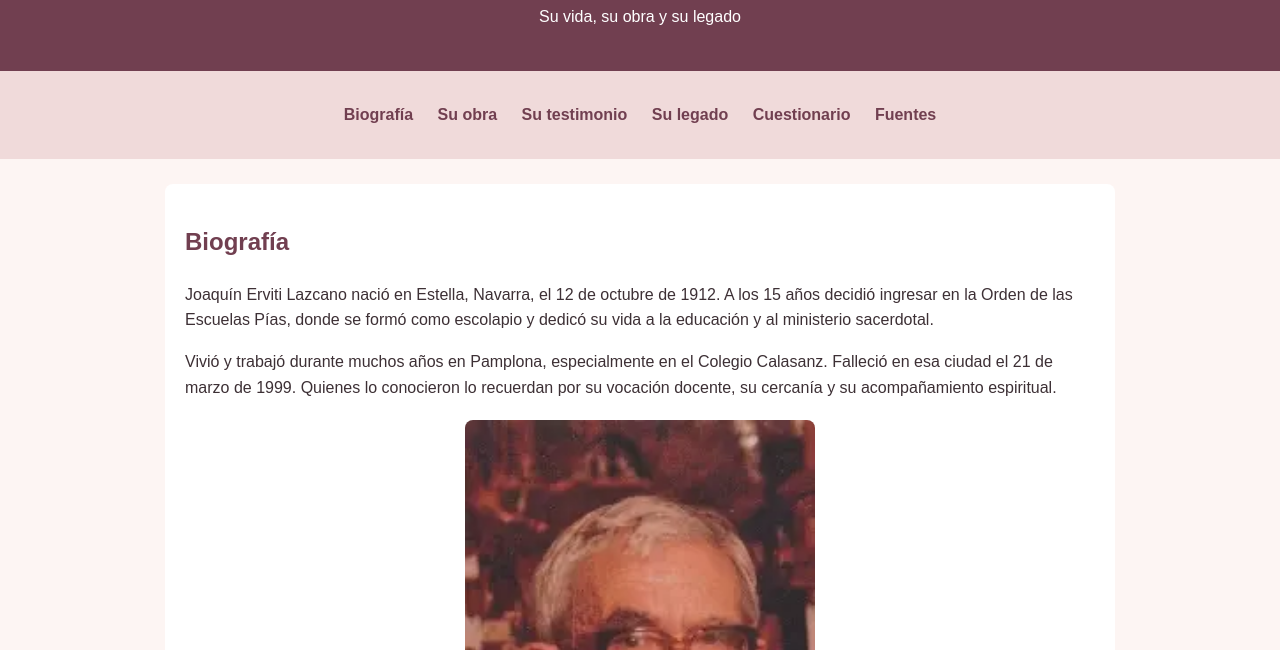
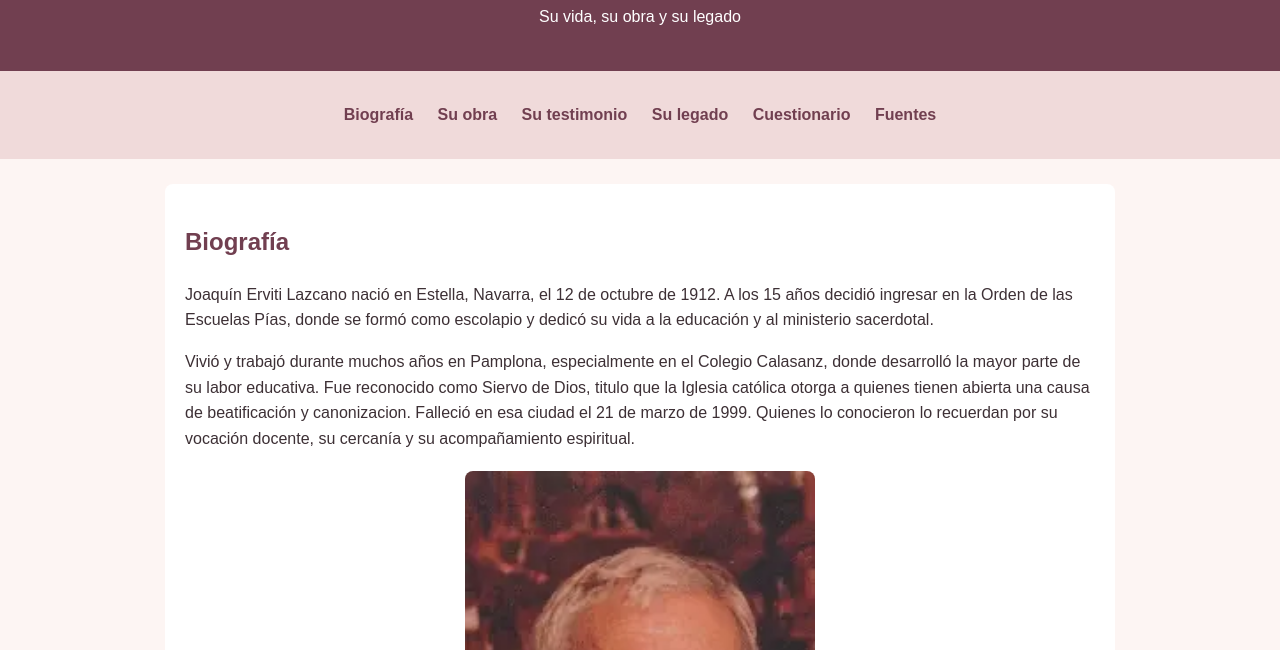
Before and after one commit to CamiySofi/proyecto, a plain HTML site: page index.html in a window 1280 px wide. Shown: the part 150-800 px from the top of the page. Drawn offline with Linux system fonts and the light colour scheme.

Commit message:
index.html

```diff
--- a/index.html
+++ b/index.html
@@ -35,7 +35,7 @@
                 Joaquín Erviti Lazcano nació en Estella, Navarra, el 12 de octubre de 1912. A los 15 años decidió ingresar en la Orden de las Escuelas Pías, donde se formó como escolapio y dedicó su vida a la educación y al ministerio sacerdotal.
             </p>
 
-            <p> Vivió y trabajó durante muchos años en Pamplona, especialmente en el Colegio Calasanz. Falleció en esa ciudad el 21 de marzo de 1999. Quienes lo conocieron lo recuerdan por su vocación docente, su cercanía y su acompañamiento espiritual.</p>
+            <p> Vivió y trabajó durante muchos años en Pamplona, especialmente en el Colegio Calasanz, donde desarrolló la mayor parte de su labor educativa. Fue reconocido como Siervo de Dios, titulo que la Iglesia católica otorga a quienes tienen abierta una causa de beatificación y canonizacion. Falleció en esa ciudad el 21 de marzo de 1999. Quienes lo conocieron lo recuerdan por su vocación docente, su cercanía y su acompañamiento espiritual.</p>
 
             <div class="imagen-santo">
                 <img src="img/joaquin-erviti.jpg"
```
